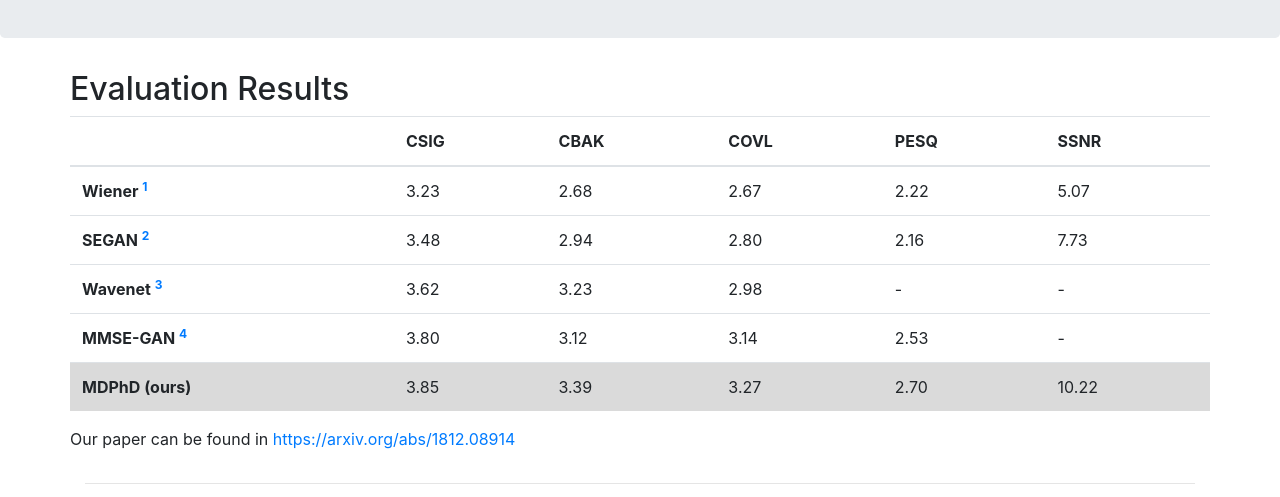
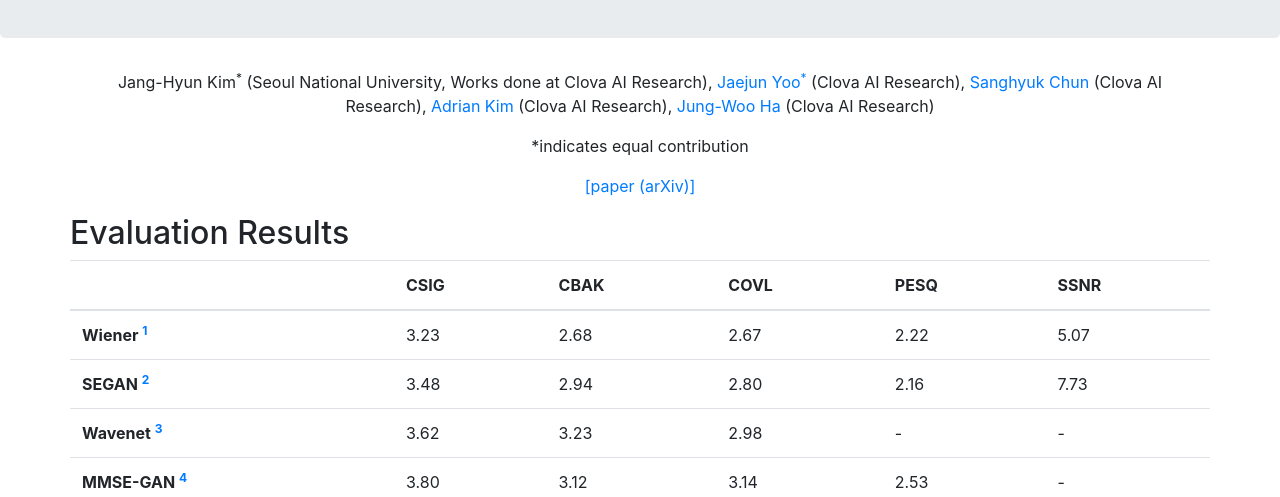
Before and after one commit to mdphdnet/mdphdnet.github.io, a plain HTML site: page index.html in a window 1280 px wide. Shown: the part 194-691 px from the top of the page. Drawn offline with nearby package versions, Linux system fonts and the light colour scheme.

Commit message:
add author info

```diff
--- a/index.html
+++ b/index.html
@@ -10,7 +10,7 @@
         }
     </style>
 
-    <title>Demo</title>
+    <title>Multi-Domain Processing via Hybrid Denoising (MDPhD)</title>
 </head>
 
 
@@ -19,6 +19,15 @@
     <h1>Multi-Domain Processing via Hybrid Denoising (MDPhD) Networks for Speech Enhancement</h1>
 </div>
 <div class="container">
+    <div class="mx-auto text-center mb-3">
+        <p>
+        Jang-Hyun Kim<sup>*</sup> (Seoul National University, Works done at Clova AI Research), <a href="https://scholar.google.co.kr/citations?user=7NBlQw4AAAAJ&hl=ko&oi=ao">Jaejun Yoo<sup>*</sup></a> (Clova AI Research), <a href="https://sanghyukchun.github.io/home/">Sanghyuk Chun</a> (Clova AI Research), <a href="https://scholar.google.co.kr/citations?user=l6lDgpgAAAAJ&hl=ko&oi=ao">Adrian Kim</a> (Clova AI Research), <a href="https://sites.google.com/site/hjw9096/">Jung-Woo Ha</a> (Clova AI Research)<br />
+        </p>
+        <ul class="list-unstyled">
+            <li>*indicates equal contribution</li>
+        </ul>
+        <p><a href="https://arxiv.org/abs/1812.08914">[paper (arXiv)]</a></p>
+    </div>
     <div class="row">
         <h2>Evaluation Results</h2>
         <table class="table">
@@ -75,7 +84,6 @@
                 </tr>
             </tbody>
         </table>
-        <p>Our paper can be found in <a href="https://arxiv.org/abs/1812.08914">https://arxiv.org/abs/1812.08914</a></p>
     </div>
 
     <hr>
```
